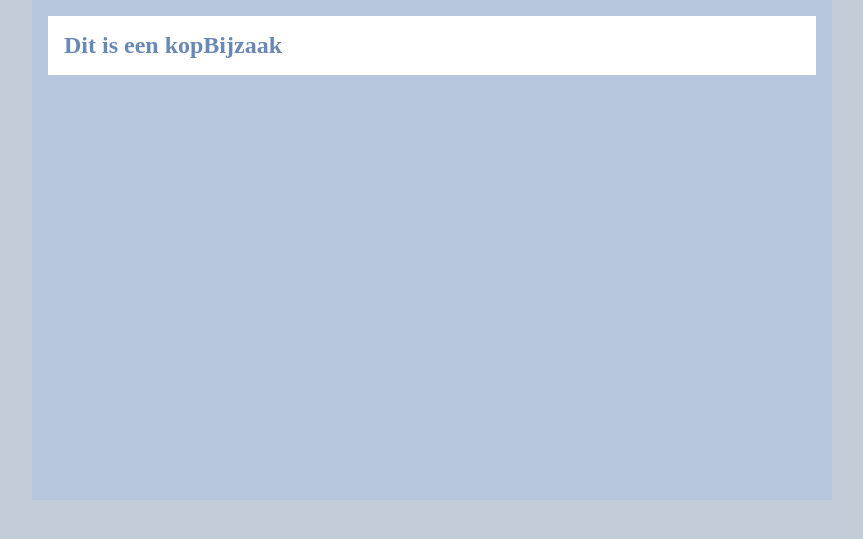
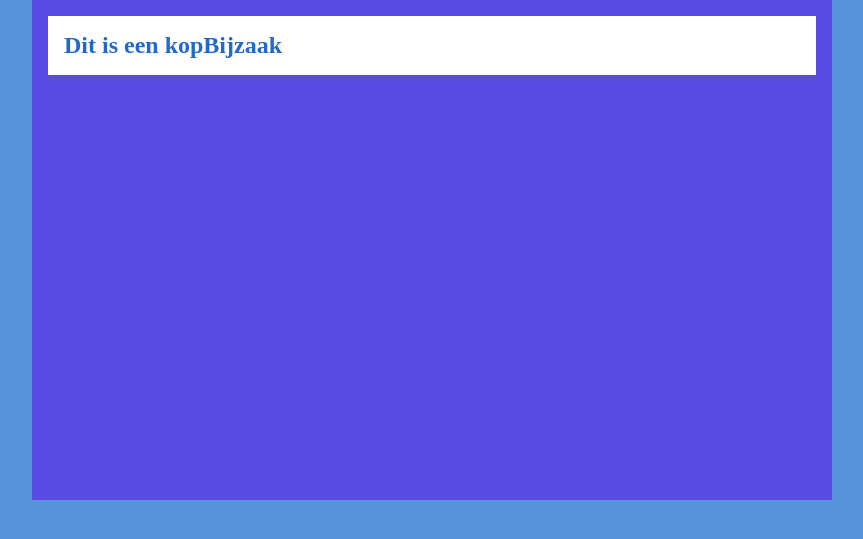
Before and after one commit to deidee/dezandbak, a PHP site: page / in a window 1280 px wide. Shown: the top 539 px of the page, without its empty margins (208-1071 px from the left). Run offline with PHP 8.4, Linux system fonts and the light colour scheme.

Commit message:
Adapt color PoC.

```diff
--- a/kleurmanipulatie/kleurmanipulatie.css
+++ b/kleurmanipulatie/kleurmanipulatie.css
@@ -1,35 +1,35 @@
+.bg-3 {
+  background-color: #2269ca; }
+
+.text-3 {
+  color: #2269ca; }
+
+.bg-2 {
+  background-color: #584ae2; }
+
+.text-2 {
+  color: #584ae2; }
+
 .bg-1 {
-  background-color: #d1dae7; }
+  background-color: #705de2; }
 
 .text-1 {
-  color: #d1dae7; }
+  color: #705de2; }
 
-.bg-2 {
-  background-color: #b6c7de; }
+.bg-6 {
+  background-color: #2e27b4; }
 
-.text-2 {
-  color: #b6c7de; }
+.text-6 {
+  color: #2e27b4; }
 
-.bg-3 {
-  background-color: #6989b4; }
+.bg-5 {
+  background-color: #4534d8; }
 
-.text-3 {
-  color: #6989b4; }
+.text-5 {
+  color: #4534d8; }
 
 .bg-4 {
-  background-color: #c3ccd9; }
+  background-color: #5793d9; }
 
 .text-4 {
-  color: #c3ccd9; }
-
-.bg-5 {
-  background-color: #95a9c4; }
-
-.text-5 {
-  color: #95a9c4; }
-
-.bg-6 {
-  background-color: #5f7899; }
-
-.text-6 {
-  color: #5f7899; }
+  color: #5793d9; }
--- a/kleurmanipulatie/kleurmanipulatie.scss
+++ b/kleurmanipulatie/kleurmanipulatie.scss
@@ -1,20 +1,27 @@
 
 $colors: (
+        3: #a169b4,
+        2: #deb6da,
         1: #e7d1e4,
-        2: #deb6da,
-        3: #a169b4,
+        6: #995f95,
+        5: #c495bf,
         4: #d3c3d9,
-        5: #c495bf,
-        6: #995f95
 );
+
+$base: #a169b4;
+
+$base_h: hue($base);
+$base_s: saturation($base);
+$base_l: lightness($base);
 
 $new_color: #2269ca;
 
 @each $i, $color in $colors {
-  $old_hue: hue($color);
-  $new_hue: hue($new_color);
-  $hue_difference: $new_hue - $old_hue;
-  $adjusted_color: adjust_hue($color, $hue_difference);
+  $diff_h: hue($color) - $base_h;
+  $diff_s: saturation($color) - $base_s;
+  $diff_l: lightness($color) - $base_l;
+
+  $adjusted_color: scale_color($new_color, false, false, false, $diff_h, $diff_s, $diff_l);
 
   .bg-#{$i} {
     background-color: $adjusted_color;
```
